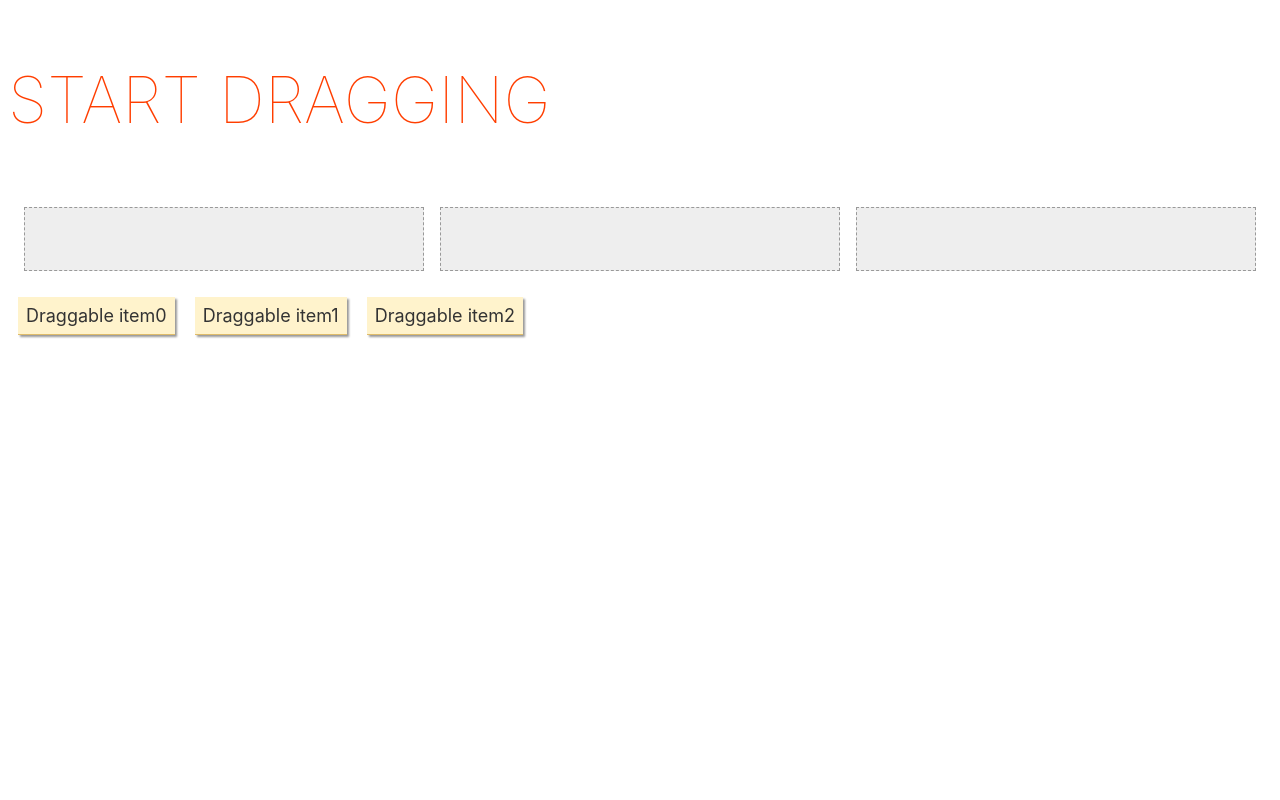
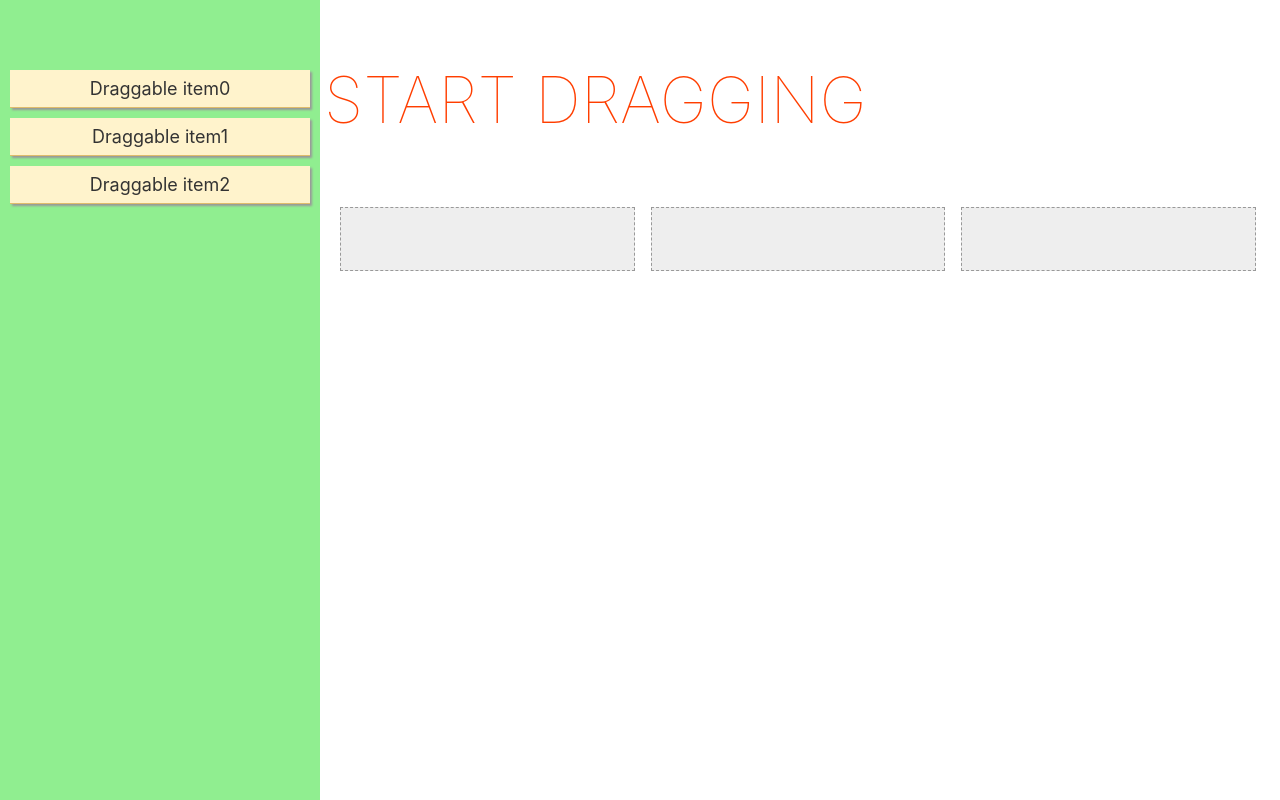
Before and after one commit to Razpudding/ritual-design, a Svelte app: page / in a window 1280 px wide. Built offline with nearby package versions, Linux system fonts and the light colour scheme.

Commit message:
Updated styling a bit

```diff
--- a/public/index.html
+++ b/public/index.html
@@ -4,7 +4,7 @@
 	<meta charset='utf-8'>
 	<meta name='viewport' content='width=device-width,initial-scale=1'>
 
-	<title>Svelte app</title>
+	<title>Ritual Design</title>
 
 	<link rel='icon' type='image/png' href='/favicon.png'>
 	<link rel='stylesheet' href='/global.css'>
@@ -12,7 +12,6 @@
 
 	<script defer src='/build/bundle.js'></script>
 </head>
-
 <body>
 </body>
 </html>
--- a/src/App.svelte
+++ b/src/App.svelte
@@ -18,8 +18,15 @@
 	let slots = new Array(shapes.length)
 	let status = 'Start dragging'
 </script>
-
-<section class='menu-left'>
+<section class='menu'>
+	{#each shapes.filter(s => s.slot === null) as { id } (id)}
+		<Shape
+			text={'Draggable item' + id}
+			{id}
+		/>
+	{/each}
+</section>
+<section class='content'>
 	<h1>{status}</h1>
 	<div class = slotsContainer>
 		{#each slots as slot, i}
@@ -34,27 +41,34 @@
 						bind:shapes={shapes}
 						text={'Draggable item' + shapes.find(s => s.slot == i).id}
 						id={shapes.find(s => s.slot == i).id}
+						inContainer=true
 					/>
 				{/if}
 			</Slot>
 		{/each}
 	</div>
-	{#each shapes.filter(s => s.slot === null) as { id } (id)}
-		<Shape
-			text={'Draggable item' + id}
-			{id}
-		/>
-	{/each}
 </section>
 
 <style>
-	h1 {
-		color: #ff3e00;
-		text-transform: uppercase;
-		font-size: 4em;
-		font-weight: 100;
+	.menu {
+		height: 100%; /* 100% Full-height */
+		width: 25%; /* 0 width - change this with JavaScript */
+		position: fixed; /* Stay in place */
+		z-index: 1; /* Stay on top */
+		top: 0; /* Stay at the top */
+		left: 0;
+		background-color: lightgreen; /* Black*/
+		overflow-x: hidden; /* Disable horizontal scroll */
+		padding-top: 60px; /* Place content 60px from the top */
+		transition: 0.5s; /* 0.5 second transition effect to slide in the sidenav */
+		clear: left;
 	}
 
+	.content {
+		width: 75%;
+		float: right;
+		margin: auto;
+	}
   .slotsContainer {
   	display:grid;
   	grid-template-columns: 1fr 1fr 1fr;
@@ -62,4 +76,11 @@
   	height: 4em;
   	padding: 1em;
   }
+
+  h1 {
+		color: #ff3e00;
+		text-transform: uppercase;
+		font-size: 4em;
+		font-weight: 100;
+	}
 </style>
--- a/src/Shape.svelte
+++ b/src/Shape.svelte
@@ -2,11 +2,11 @@
 	export let text = ''
 	export let id = -1
 	export let shapes = null
-	let inContainer = false
+	export let inContainer = false
 
 	function dragstart(ev) {
   	// Add the target element's id to the data transfer object
-  	console.log("draggiong", id)
+  	console.log("dragging", id)
   	ev.dataTransfer
        .setData("text", ev.target.getAttribute('id'));
 	}
@@ -22,12 +22,13 @@
 	on:click={clickHandler}
 	draggable="true"
 	id = {id}
-	class='shapes'>{text}
+	class='shapes'
+	class:positioned={inContainer}
+	>{text}
 </p>
 
 <style>
   .shapes {
-    display: inline-block;
     background-color: #FFF3CC;
     border-bottom: #DFBC6A 1px solid;
     margin: 10px;
@@ -37,4 +38,11 @@
     box-shadow: 2px 2px 2px #999;
     cursor: move;
   }
+
+  .positioned {
+  	width: 100%;
+  	height: 100%;
+  	margin: 0;
+  	padding: 0;
+  }
 </style>
--- a/src/Slot.svelte
+++ b/src/Slot.svelte
@@ -21,7 +21,6 @@
     if (filled){
       return true
     }
-    console.log("dragover")
     e.preventDefault()
     e.dataTransfer.dropEffect = "move"
   }
@@ -41,8 +40,6 @@
   .slot {
     background-color: #eee;
     border: #999 1px dashed ;
-    padding: 8px;
-    font-size: 19px;
   }
 
   .filled {
```
